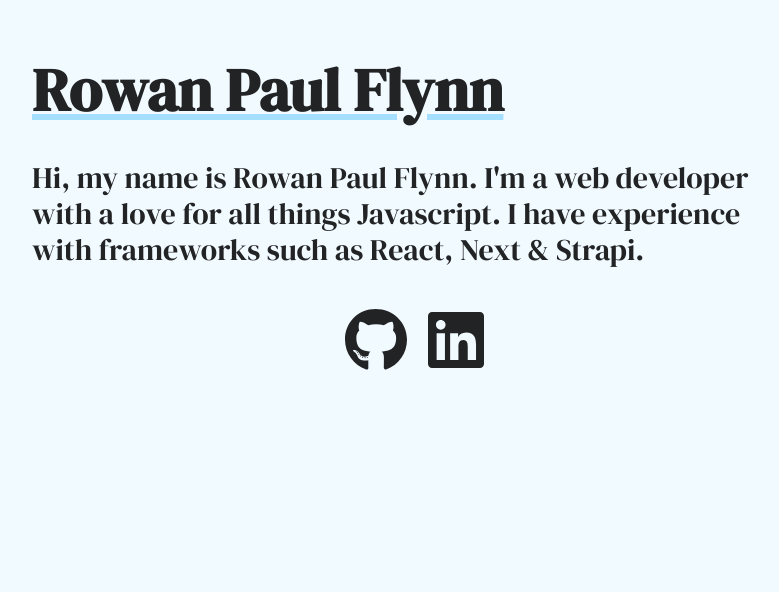
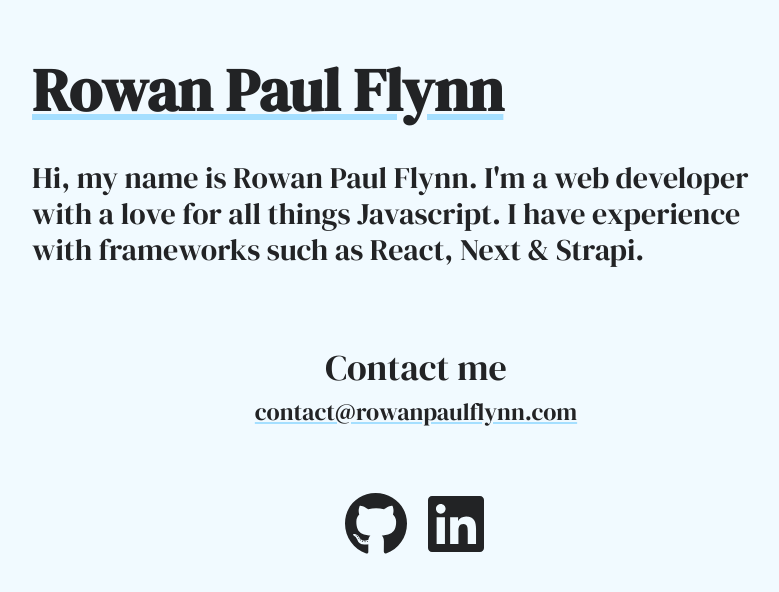
Before and after one commit to Rowan-Paul/rowanpaulflynn, a Next.js app: page / in a window 1280 px wide. Shown: the top 592 px of the page, without its empty margins (224-1003 px from the left). Built offline with nearby package versions, Linux system fonts and the light colour scheme.

Commit message:
Add contact me

```diff
--- a/pages/index.tsx
+++ b/pages/index.tsx
@@ -1,6 +1,4 @@
-import type { NextPage } from 'next';
-
-const Home: NextPage = () => {
+const Home = () => {
   return (
     <div className="min-h-screen bg-primary dark:bg-dark-grey-500 font-primary text-text dark:text-primary p-5">
       <div className="container m-auto max-w-3xl">
@@ -10,7 +8,18 @@ const Home: NextPage = () => {
           experience with frameworks such as React, Next &amp; Strapi.
         </p>
       </div>
-      <div className="container m-auto max-w-3xl mt-10 flex flex-row justify-center gap-4">
+      <div className="container m-auto max-w-3xl mt-20 text-center">
+        <h2 className="text-2xl md:text-4xl mb-2">Contact me</h2>
+        <a
+          href="mailto:contact@rowanpaulflynn.com"
+          target="_blank"
+          rel="noreferrer"
+          aria-label="Email"
+          className="underline decoration-light-blue text-2xl"
+        >
+          contact@rowanpaulflynn.com
+        </a>
+        <div className="flex flex-row justify-center gap-4 mt-16">
           <a href="https://github.com/Rowan-Paul" target="_blank" rel="noreferrer" aria-label="Github">
             <GithubIcon />
           </a>
@@ -22,6 +31,7 @@ const Home: NextPage = () => {
           >
             <LinkedInIcon />
           </a>
+        </div>
       </div>
     </div>
   );
--- a/styles/globals.css
+++ b/styles/globals.css
@@ -3,7 +3,3 @@
 @tailwind base;
 @tailwind components;
 @tailwind utilities;
-
-html {
-  scroll-behavior: smooth;
-}
```
Lines whose indentation alone changed are shown as unchanged.
